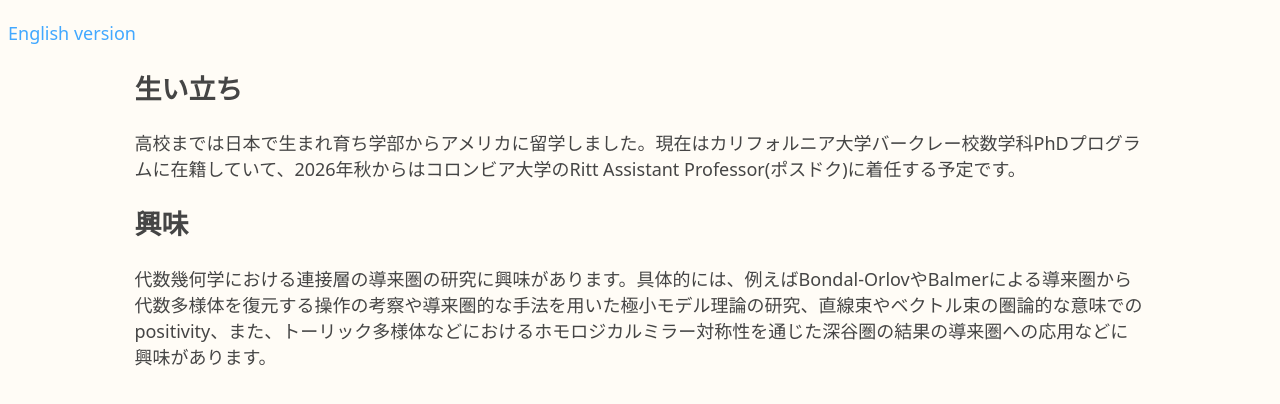
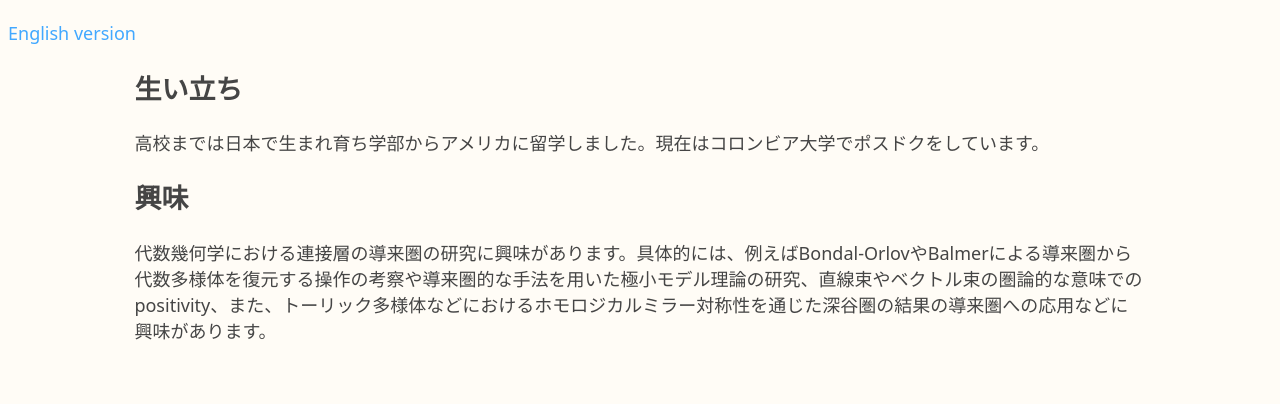
Before and after one commit to daigoi/daigoi.github.io, a plain HTML site: page japanese-version.html in a window 1280 px wide. Shown: the part 80-484 px from the top of the page. Drawn offline with Linux system fonts and the light colour scheme.

Commit message:
Revise content in japanese-version.html
Updated the biography and research interests sections.

```diff
--- a/japanese-version.html
+++ b/japanese-version.html
@@ -15,7 +15,7 @@
 <a href="./index.html">  English version   </a>
 <div class = "main" style="width: 80%; margin: auto;">
 <h2> 生い立ち </h2>
-高校までは日本で生まれ育ち学部からアメリカに留学しました。現在はカリフォルニア大学バークレー校数学科PhDプログラムに在籍していて、2026年秋からはコロンビア大学のRitt Assistant Professor(ポスドク)に着任する予定です。
+高校までは日本で生まれ育ち学部からアメリカに留学しました。現在はコロンビア大学でポスドクをしています。
 
 <h2> 興味 </h2>
 代数幾何学における連接層の導来圏の研究に興味があります。具体的には、例えばBondal-OrlovやBalmerによる導来圏から代数多様体を復元する操作の考察や導来圏的な手法を用いた極小モデル理論の研究、直線束やベクトル束の圏論的な意味でのpositivity、また、トーリック多様体などにおけるホモロジカルミラー対称性を通じた深谷圏の結果の導来圏への応用などに興味があります。
```
